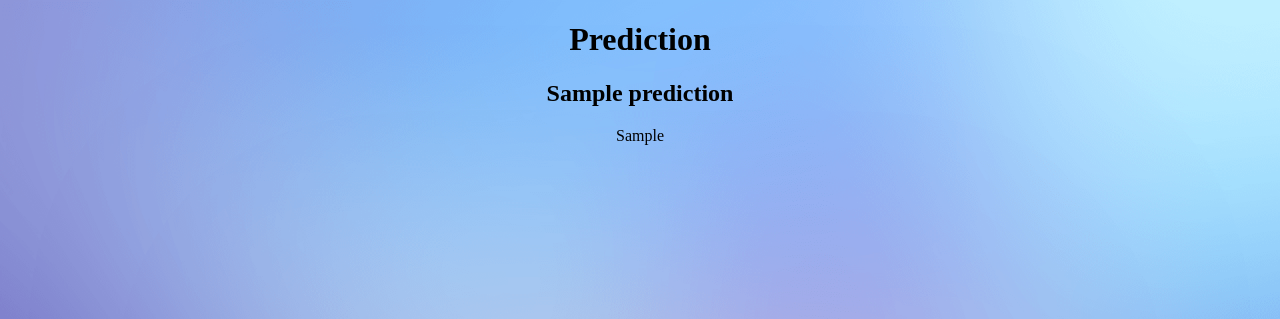
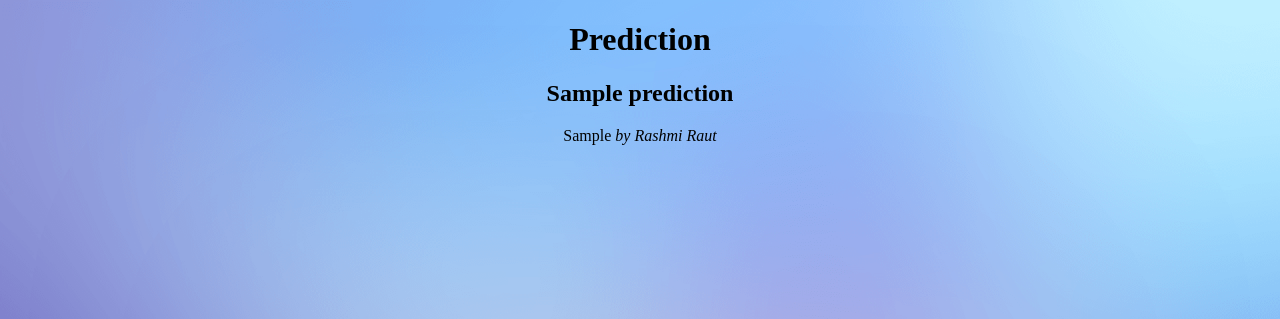
Before and after one commit to rashmiraut/Used_Car_Price_Prediction, a Flask app: template templates/predict.html in a window 1280 px wide. Shown: the top 319 px of the page. Run offline with Flask 2, Linux system fonts and the light colour scheme; the template is opened without the code that fills it: most values are stand-ins (such as "Sample title", 1, 10 or a date in 2020); parts of the project's set-up code (start-up, migrations or seed data) failed here and were passed over.

Commit message:
Update predict.html

```diff
--- a/templates/predict.html
+++ b/templates/predict.html
@@ -11,5 +11,6 @@
     <h1>Prediction</h1>
     <h2 style="text-align: center;" >{{prediction}}</h2>
     {{d}}
+    <cite> by Rashmi Raut</cite>
 </body>
 </html>
```
